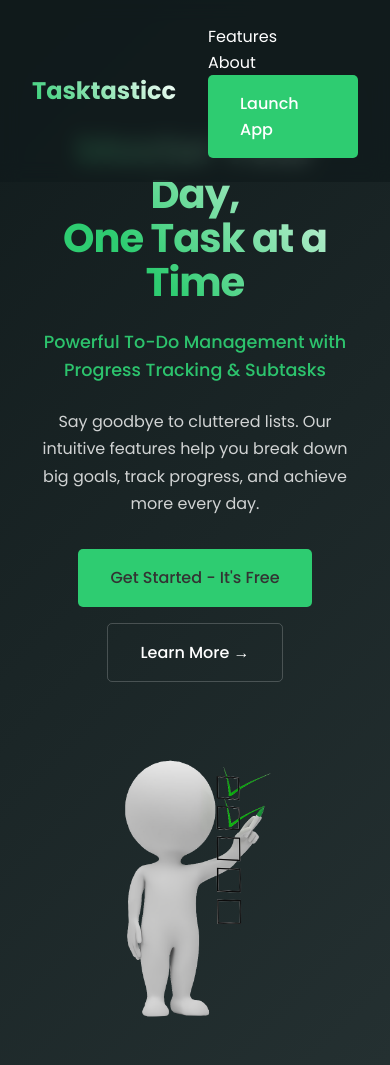
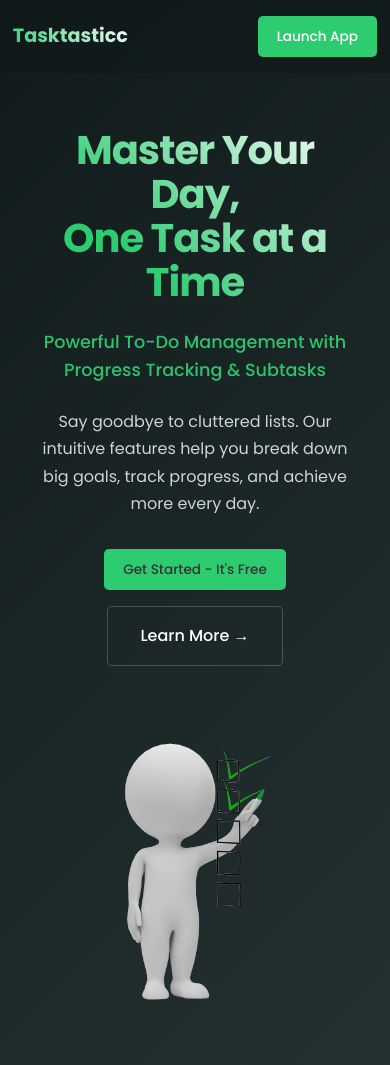
Before and after one commit to eyosiJ/Tasktasic, a plain HTML site: page index.html in a window 390 px wide. Shown: the top 1065 px of the page. Drawn offline with Linux system fonts and the light colour scheme.

Commit message:
Updated the responsiveness

```diff
--- a/landing.css
+++ b/landing.css
@@ -314,3 +314,74 @@ body {
         width: 90%;
     }
 }
+
+/* Enhanced Mobile Navigation */
+.nav-content {
+    max-width: 1200px;
+    margin: 0 auto;
+    padding: 0 2rem;
+    display: flex;
+    justify-content: space-between;
+    align-items: center;
+}
+
+.nav-links {
+    display: flex;
+    align-items: center;
+    gap: 2rem;
+}
+
+/* Mobile Navigation Styles */
+@media (max-width: 768px) {
+    .navbar {
+        padding: 1rem 0;
+    }
+
+    .nav-content {
+        padding: 0 1rem;
+    }
+
+    .nav-links {
+        gap: 1rem;
+    }
+
+    .nav-links a:not(.cta-button) {
+        display: none; /* Hide regular links on mobile */
+    }
+
+    .logo {
+        font-size: 1.3rem;
+    }
+
+    .cta-button {
+        padding: 0.8rem 1.5rem;
+        font-size: 0.9rem;
+    }
+}
+
+/* Add hamburger menu for very small screens */
+@media (max-width: 480px) {
+    .nav-content {
+        padding: 0 0.8rem;
+    }
+
+    .logo {
+        font-size: 1.2rem;
+    }
+
+    .cta-button {
+        padding: 0.6rem 1.2rem;
+        font-size: 0.85rem;
+    }
+}
+
+/* Landscape mode adjustments */
+@media (max-height: 480px) and (orientation: landscape) {
+    .navbar {
+        padding: 0.8rem 0;
+    }
+
+    .nav-links {
+        gap: 0.8rem;
+    }
+}
```
